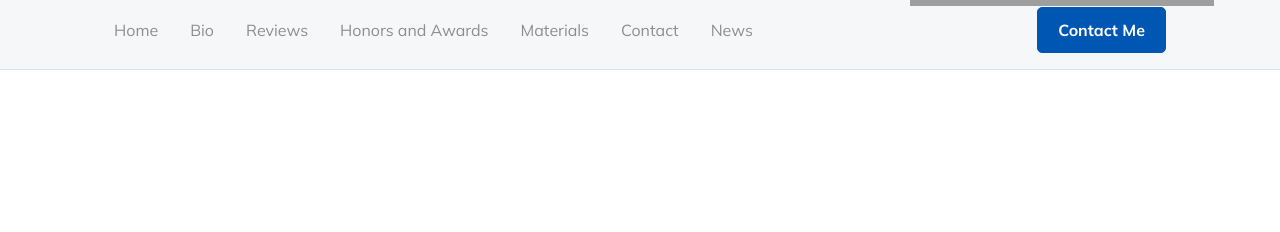
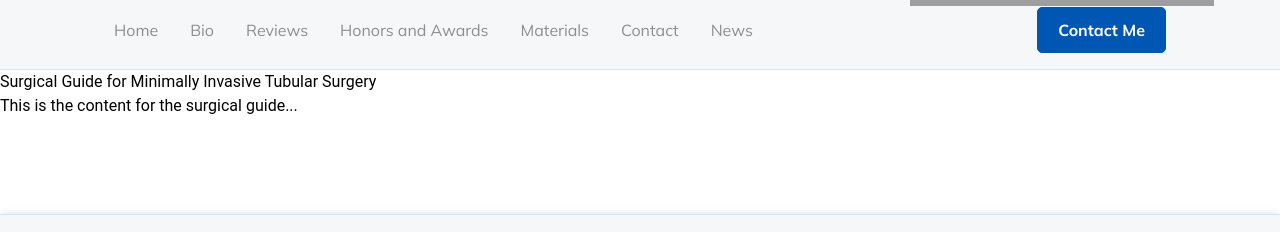
Before and after one commit to Imejuart1/dr_harlt_portfolio, a Next.js app: page /Materials/surgical-guide-minimally-invasive-tubular-surgery in a window 1280 px wide. Before the commit this address had no page. Shown: the part 269-501 px from the top of the page. Built offline with nearby package versions, Linux system fonts and the light colour scheme; grey boxes are pictures that could not be loaded.

Commit message:
materials page

```diff
--- /dev/null
+++ b/src/app/Materials/MediaCardComponent.module.scss
@@ -0,0 +1,31 @@
+.mediaCardContainer {
+    position: relative;
+    display: flex;
+    justify-content: center;
+    align-items: center;
+    margin: 2rem 0;
+    padding: 1rem;
+  }
+
+  .mediaCard {
+    background-color: #fff;
+    border-radius: 8px;
+    box-shadow: 0 4px 8px rgba(0, 0, 0, 0.1);
+    overflow: hidden;
+    transition: transform 0.3s ease, box-shadow 0.3s ease;
+    width: 100%;
+    max-width: 600px;
+
+    &:hover {
+      transform: translateY(-5px);
+      box-shadow: 0 6px 12px rgba(0, 0, 0, 0.15);
+    }
+
+    .pdfViewer,
+    .videoViewer {
+      width: 100%;
+      height: 300px;
+      border: none;
+      border-radius: 0 0 8px 8px;
+    }
+  }
--- /dev/null
+++ b/src/app/Materials/MediaCardComponent.tsx
@@ -0,0 +1,25 @@
+import React from 'react';
+import styles from './MediaCardComponent.module.scss';
+
+interface MediaCardProps {
+  type: string;
+  src: string;
+  title: string;
+}
+
+const MediaCardComponent: React.FC<MediaCardProps> = ({ type, src, title }) => {
+  return (
+    <div className={styles.mediaCardContainer}>
+      {/*<div className={styles.mediaCard}>
+        {type === 'pdf' && (
+          <iframe src={src} title={title} className={styles.pdfViewer}></iframe>
+        )}
+        {type === 'video' && (
+          <iframe src={src} title={title} className={styles.videoViewer} allowFullScreen></iframe>
+        )}
+      </div>*/}
+    </div>
+  );
+};
+
+export default MediaCardComponent;
--- /dev/null
+++ b/src/app/Materials/[slug]/page.tsx
@@ -0,0 +1,45 @@
+"use client"
+import { useParams } from 'next/navigation'; // Use next/navigation instead of next/router
+import React from 'react';
+import MediaCardComponent from '../MediaCardComponent';
+
+const materialData = {
+  "surgical-guide-minimally-invasive-tubular-surgery": {
+    type: "pdf",
+    src: "/path/to/your/pdf.pdf",
+    title: "Surgical Guide for Minimally Invasive Tubular Surgery",
+    content: "This is the content for the surgical guide...",
+  },
+  "surgical-guide-minimally-invasive-tlif": {
+    type: "pdf",
+    src: "/path/to/your/pdf2.pdf",
+    title: "Surgical Guide for Minimally Invasive TLIF",
+    content: "This is the content for the TLIF guide...",
+  },
+  // Add more materials here
+};
+
+const MaterialPage: React.FC = () => {
+  const params = useParams();
+  const slug = params.slug as string;  // Access the dynamic slug
+
+  if (!slug) {
+    return <div>Invalid material</div>;
+  }
+
+  const material = materialData[slug as keyof typeof materialData];
+
+  if (!material) {
+    return <div>Material not found</div>;
+  }
+
+  return (
+    <div>
+      <h1>{material.title}</h1>
+      <p>{material.content}</p>
+      <MediaCardComponent type={material.type} src={material.src} title={material.title} />
+    </div>
+  );
+};
+
+export default MaterialPage;
--- a/src/app/Materials/page.tsx
+++ b/src/app/Materials/page.tsx
@@ -1,4 +1,5 @@
 import React from 'react';
+import Link from 'next/link';
 import styles from './MaterialComponent.module.scss';
 
 const MaterialComponent: React.FC = () => {
@@ -15,22 +16,22 @@ const MaterialComponent: React.FC = () => {
         <div className={styles.materialGroup}>
           <h2>Pre-Operative Information</h2>
           <ul>
-            <li><a href="#">Surgical Guide for Minimally Invasive Tubular Surgery</a></li>
-            <li><a href="#">Surgical Guide for Minimally Invasive TLIF</a></li>
-            <li><a href="#">Surgical Guide for ELIF, XLIF, LLIF, DLIF</a></li>
-            <li><a href="#">Surgical Guide for Laminoplasty</a></li>
-            <li><a href="#">Cervical Disc Arthroplasty</a></li>
+            <li><Link href="/Materials/surgical-guide-minimally-invasive-tubular-surgery">Surgical Guide for Minimally Invasive Tubular Surgery</Link></li>
+            <li><Link href="/materials/surgical-guide-minimally-invasive-tlif">Surgical Guide for Minimally Invasive TLIF</Link></li>
+            <li><Link href="/materials/surgical-guide-elif-xlif-llif-dlif">Surgical Guide for ELIF, XLIF, LLIF, DLIF</Link></li>
+            <li><Link href="/materials/surgical-guide-laminoplasty">Surgical Guide for Laminoplasty</Link></li>
+            <li><Link href="/materials/surgical-guide-cervical-disc-arthroplasty">Cervical Disc Arthroplasty</Link></li>
           </ul>
         </div>
 
         <div className={styles.materialGroup}>
           <h2>Post-Operative Information</h2>
           <ul>
-            <li><a href="#">Post-Op Instructions</a></li>
-            <li><a href="#">Post-Op Posture</a></li>
-            <li><a href="#">Hans-Kraus Post-Op Exercises</a></li>
-            <li><a href="#">Post-Op Activity Timeline</a></li>
-            <li><a href="#">Dr. Ricky Singh's Exercises &gt 6 Weeks After Surgery</a></li>
+            <li><Link href="/materials/post-op-instructions">Post-Op Instructions</Link></li>
+            <li><Link href="/materials/post-op-posture">Post-Op Posture</Link></li>
+            <li><Link href="/materials/hans-kraus-post-op-exercises">Hans-Kraus Post-Op Exercises</Link></li>
+            <li><Link href="/materials/post-op-activity-timeline">Post-Op Activity Timeline</Link></li>
+            <li><Link href="/materials/dr-ricky-singh-exercises">Dr. Ricky Singh's Exercises &gt; 6 Weeks After Surgery</Link></li>
           </ul>
         </div>
       </div>
```
